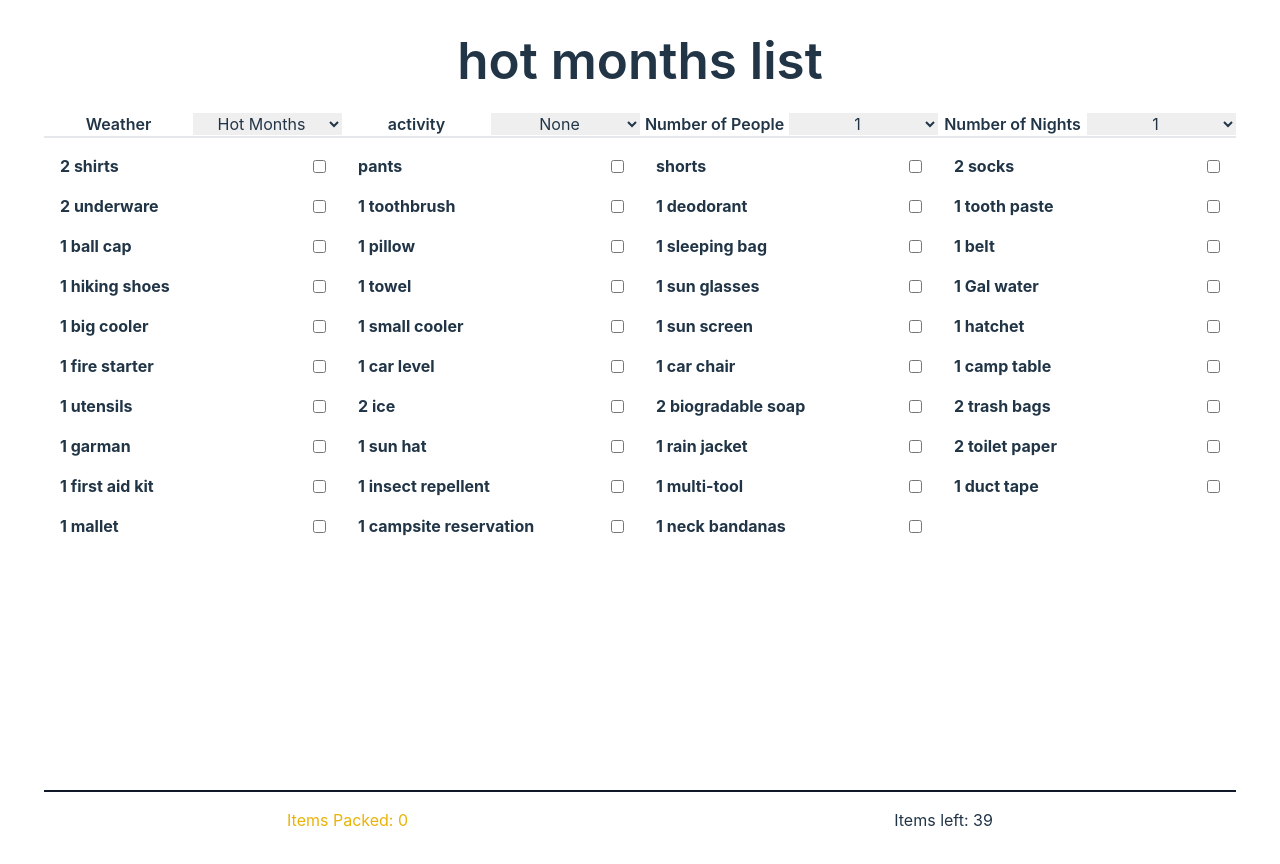
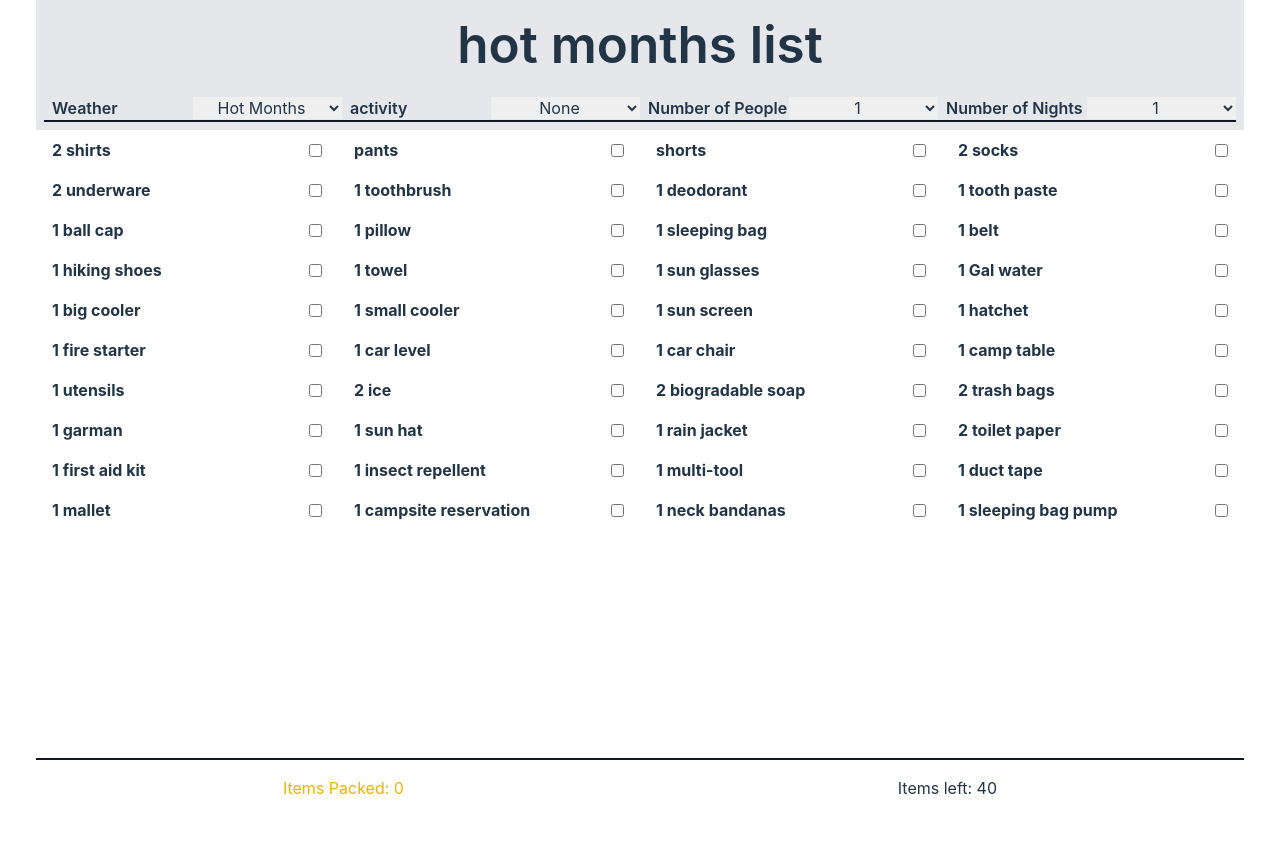
Before and after one commit to Jpatrick6420/checklist, a React (Vite) app: page / in a window 1280 px wide. After the commit the page ends 800 px from the top, so only its background shows below. Built offline with nearby package versions, Linux system fonts and the light colour scheme.

Commit message:
changed coldList, hotList, shoulderSeasonList to cold, hot, shoulderSeason for better readability

```diff
--- a/src/Layout.css
+++ b/src/Layout.css
@@ -1,6 +1,6 @@
 #root {
   max-width: 1280px;
   margin: 0 auto;
-  padding: 2rem;
+  /* padding: 2rem; */
   text-align: center;
 }
--- a/src/components/Header.jsx
+++ b/src/components/Header.jsx
@@ -16,7 +16,7 @@ function Header() {
   let activity =
     state.currentActivityValue === "none" ? "" : state.currentActivityValue;
   return (
-    <header>
+    <header className="bg-gray-200 px-2 pt-4">
       <h1 className="mb-4 font-semibold">
         {state.currentWeatherValue.split("-").join(" ")}{" "}
         {activity === "" ? "" : "&"} {activity} list{activity === "" ? "" : "s"}
--- a/src/components/Select.jsx
+++ b/src/components/Select.jsx
@@ -2,8 +2,8 @@
 import { formatName } from "../utilities/utilities";
 function Select({ onChange, options, id, label, value }) {
   return (
-    <div className="select-container border-b-2 grid  grid-cols-2 my-2 items-center">
-      <label className="dark:text-stone-50 light:text-gray-900 font-semibold">
+    <div className="select-container border-b-2 border-gray-900 grid  grid-cols-2 my-2 items-center">
+      <label className="dark:text-stone-50 light:text-gray-900 font-semibold text-left pl-2">
         {label}
       </label>
 
--- a/src/context/reducerContext.jsx
+++ b/src/context/reducerContext.jsx
@@ -33,14 +33,13 @@ function ItemsProvider({ children }) {
         return {
           ...state,
           currentList: selectedList,
-          hotList: hot,
-          coldList: cold,
-          shoulderSeasonList: shoulder,
+          hot: hot,
+          cold: cold,
+          shoulderSeason: shoulder,
           currentWeatherValue: action.payload,
         };
       }
       case "change activity": {
-        console.log(action.payload);
         if (action.payload === "none") {
           return {
             ...state,
--- a/src/data/itemData.js
+++ b/src/data/itemData.js
@@ -549,6 +549,17 @@ const items = [
     biking: false,
     kayaking: false,
   },
+  {
+    id: 53,
+    name: "sleeping bag pump",
+    coldMonths: true,
+    hotMonths: true,
+    shoulderSeason: true,
+    packed: false,
+    quantity: 1,
+    biking: false,
+    kayaking: false,
+  },
 ];
 
 export { items };
--- a/src/data/listData.js
+++ b/src/data/listData.js
@@ -11,7 +11,7 @@ export const kayakingList = items.filter((item) => item.kayaking === true);
 
 export const handleActiveListChange = (state) => {
   if (
-    state.coldList === true &&
+    state.cold === true &&
     state.biking === false &&
     state.kayaking === false
   ) {
@@ -19,40 +19,40 @@ export const handleActiveListChange = (state) => {
   }
 
   if (
-    state.hotList === true &&
+    state.hot === true &&
     state.biking === false &&
     state.kayaking === false
   ) {
     return hotMonthsList;
   }
   if (
-    state.shoulderSeasonList === true &&
+    state.shoulderSeason === true &&
     state.biking === false &&
     state.kayaking === false
   ) {
     return shoulderSeasonList;
   }
-  if (state.hotList === true && state.biking === true) {
+  if (state.hot === true && state.biking === true) {
     const combinedList = [...hotMonthsList, ...bikingList];
     return combinedList;
   }
-  if (state.hotList === true && state.kayaking === true) {
+  if (state.hot === true && state.kayaking === true) {
     const combinedList = [...hotMonthsList, ...kayakingList];
     return combinedList;
   }
-  if (state.coldList === true && state.biking === true) {
+  if (state.cold === true && state.biking === true) {
     const combinedList = [...hotMonthsList, ...bikingList];
     return combinedList;
   }
-  if (state.coldList === true && state.kayaking === true) {
+  if (state.cold === true && state.kayaking === true) {
     const combinedList = [...hotMonthsList, ...kayakingList];
     return combinedList;
   }
-  if (state.shoulderSeasonList === true && state.biking === true) {
+  if (state.shoulderSeason === true && state.biking === true) {
     const combinedList = [...shoulderSeasonList, ...bikingList];
     return combinedList;
   }
-  if (state.shoulderSeasonList === true && state.kayaking === true) {
+  if (state.shoulderSeason === true && state.kayaking === true) {
     const combinedList = [...shoulderSeasonList, ...kayakingList];
     return combinedList;
   }
--- a/src/utilities/utilities.js
+++ b/src/utilities/utilities.js
@@ -19,9 +19,9 @@ export const formatName = (name) => {
 export const initialState = {
   clothingMultiplier: 1,
   perishableMultiplier: 1,
-  coldList: false,
-  hotList: true,
-  shoulderSeasonList: false,
+  cold: false,
+  hot: true,
+  shoulderSeason: false,
   biking: false,
   kayaking: false,
   numOfPeople: "1",
```
